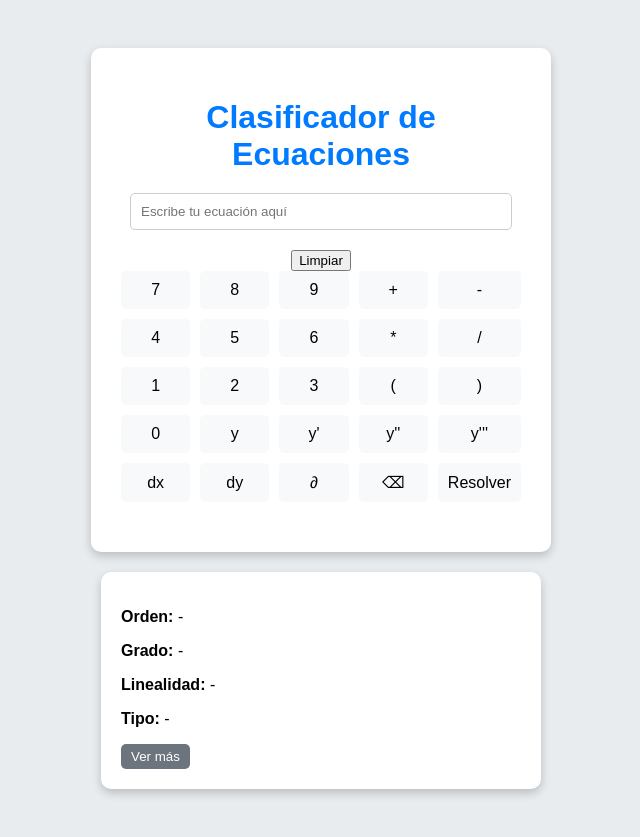
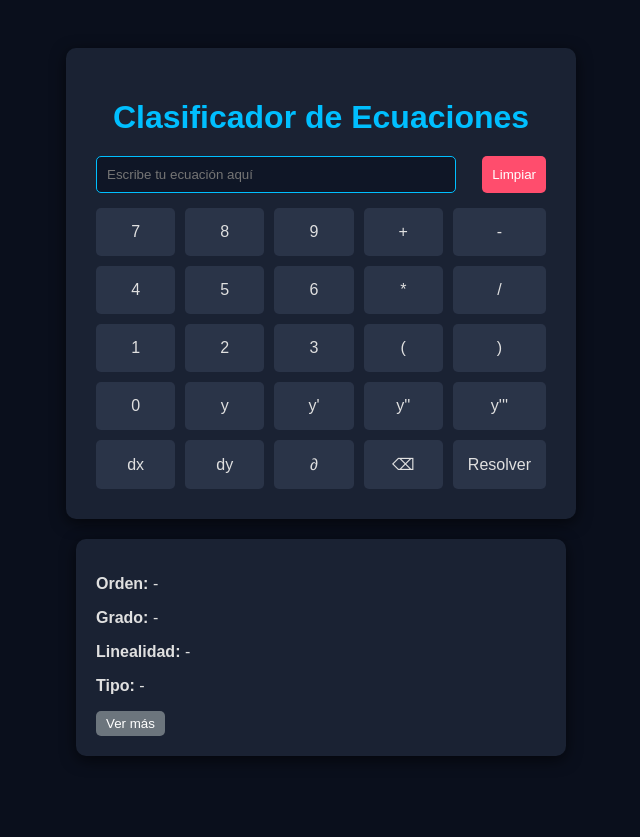
Before and after one commit to EmilyMunozR/calculadora, a Flask app: page / in a window 1280 px wide. Shown: the whole page, without its empty margins (319-959 px from the left). After the commit the page ends 756 px from the top, so only its background shows below. Run offline with Flask 3, Linux system fonts and the light colour scheme.

Commit message:
Update style.css

```diff
--- a/static/style.css
+++ b/static/style.css
@@ -1,6 +1,7 @@
 body {
   font-family: Arial, sans-serif;
-  background: #e9ecef;
+  background: #0a0f1c; /* azul oscuro tirando a negro */
+  color: #e0e0e0;
   display: flex;
   flex-direction: column;
   align-items: center;
@@ -8,53 +9,73 @@ body {
 }
 
 .container {
-  background: #fff;
+  background: #1a2233; /* gris azulado oscuro */
   padding: 30px;
   border-radius: 10px;
-  box-shadow: 0px 4px 10px rgba(0,0,0,0.2);
+  box-shadow: 0px 4px 15px rgba(0,0,0,0.6);
   text-align: center;
-  width: 400px;
+  width: 450px;
   margin-bottom: 20px;
 }
 
 h1 {
   margin-bottom: 20px;
-  color: #007bff;
+  color: #00bfff; /* azul eléctrico estilo Jinx */
+}
+
+.input-row {
+  display: flex;
+  justify-content: space-between;
+  margin-bottom: 15px;
 }
 
 input {
   padding: 10px;
-  width: 90%;
-  margin-bottom: 20px;
-  border: 1px solid #ccc;
+  width: 75%;
+  border: 1px solid #00bfff;
   border-radius: 5px;
+  background: #0f1626;
+  color: #fff;
+}
+
+.btn-clear {
+  background: #ff4d6d;
+  color: white;
+  border: none;
+  padding: 10px;
+  border-radius: 5px;
+  cursor: pointer;
+}
+
+.btn-clear:hover {
+  background: #cc0033;
 }
 
 #teclado {
   display: grid;
   grid-template-columns: repeat(5, 1fr);
   gap: 10px;
-  margin-bottom: 20px;
 }
 
 #teclado button {
-  padding: 10px;
+  padding: 15px;
   font-size: 16px;
   border: none;
-  background: #f8f9fa;
+  background: #2a3448;
+  color: #e0e0e0;
   cursor: pointer;
   border-radius: 5px;
   transition: 0.2s;
 }
 
 #teclado button:hover {
-  background: #007bff;
+  background: #00bfff;
   color: white;
 }
 
 .btn {
   padding: 10px 20px;
-  background: #007bff;
+  background: #00bfff;
   color: white;
   border: none;
   border-radius: 5px;
@@ -62,15 +83,15 @@ input {
 }
 
 .btn:hover {
-  background: #0056b3;
+  background: #0088cc;
 }
 
 .result-box {
-  background: #fff;
+  background: #1a2233;
   padding: 20px;
   border-radius: 10px;
-  box-shadow: 0px 4px 10px rgba(0,0,0,0.2);
-  width: 400px;
+  box-shadow: 0px 4px 15px rgba(0,0,0,0.6);
+  width: 450px;
   text-align: left;
 }
 
@@ -90,7 +111,7 @@ input {
 .detalles {
   margin-top: 10px;
   font-size: 14px;
-  color: #333;
+  color: #ccc;
 }
 
 .oculto {
```
